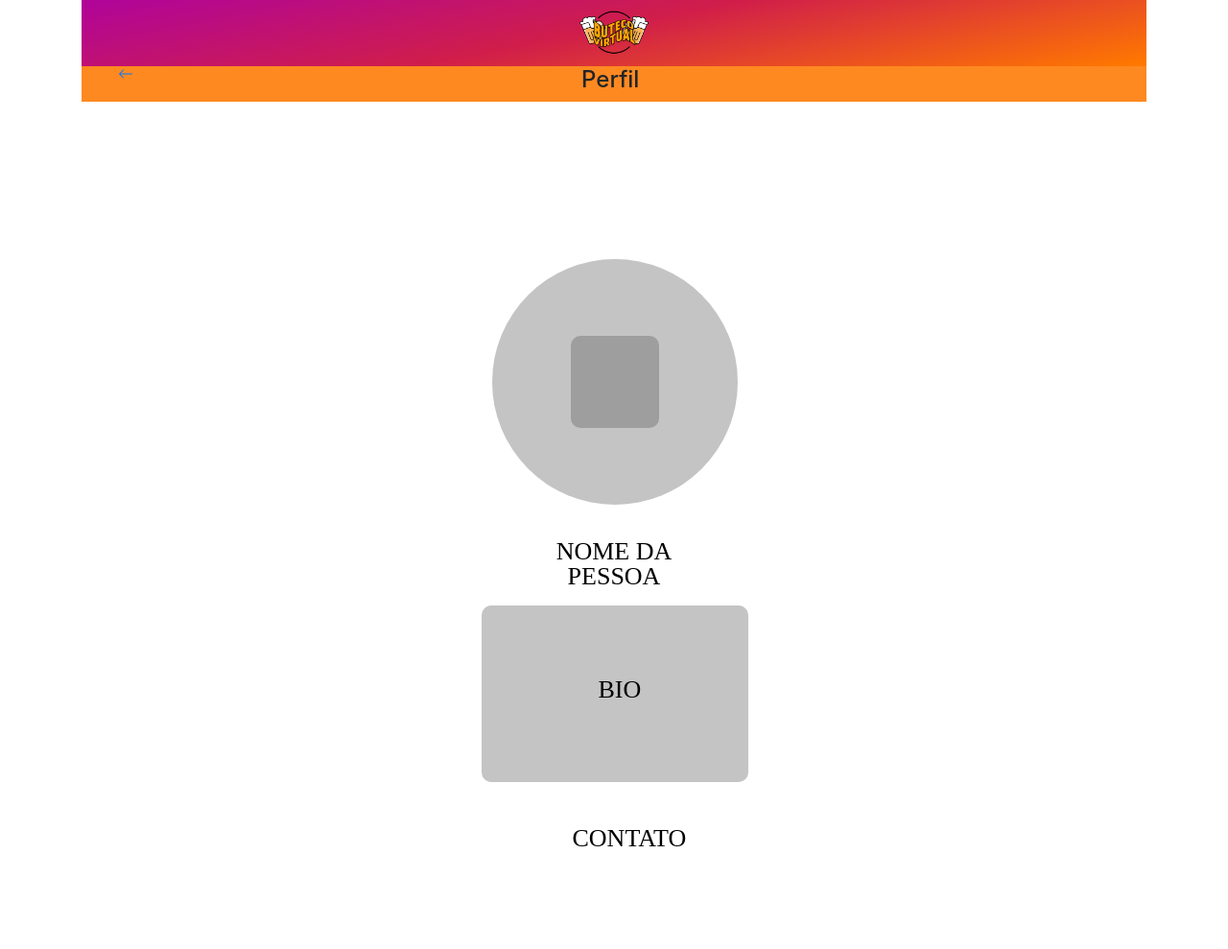
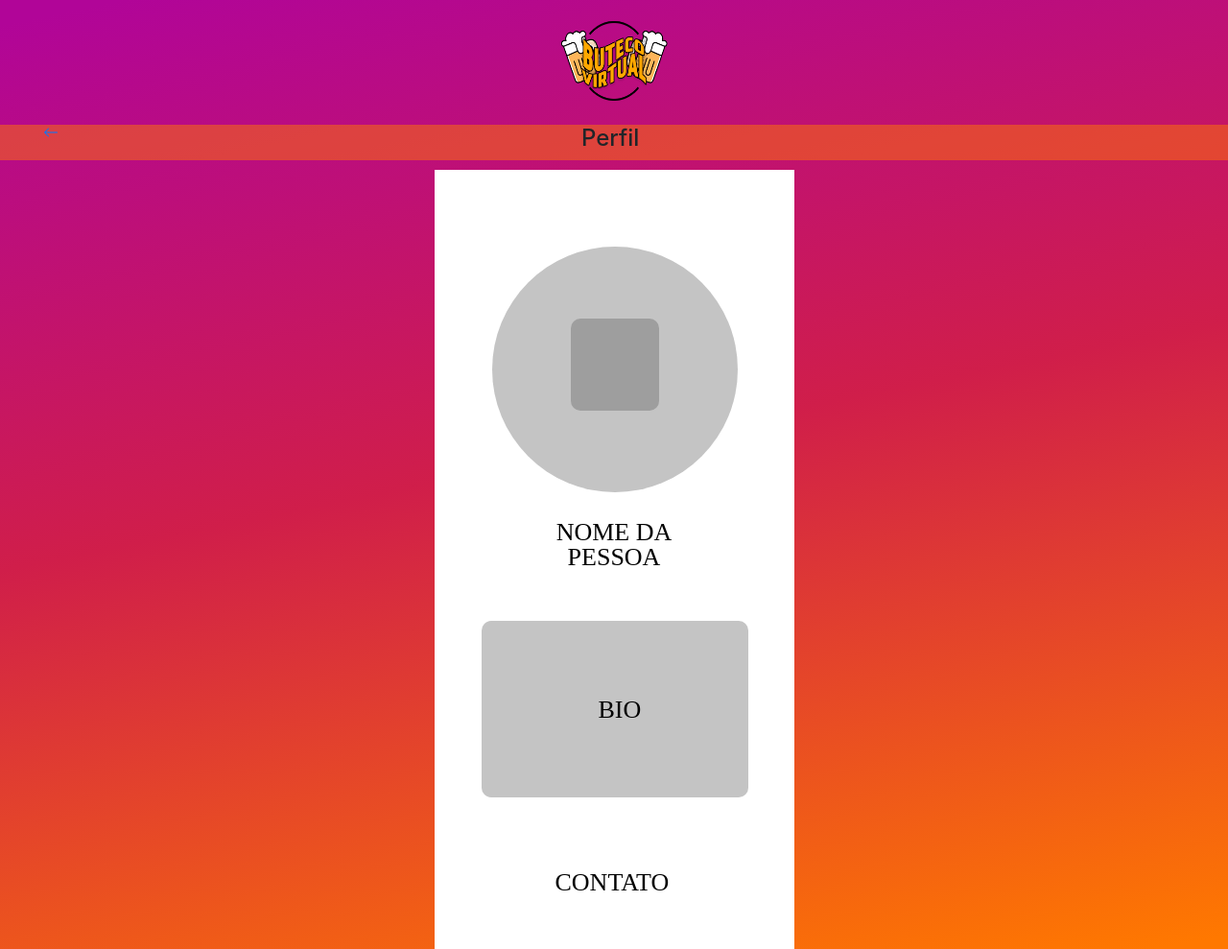
Before and after one commit to Buteco-trabalho/projetoQueroBar, a plain HTML site: page perfil2/perfil.html in a window 1280 px wide. Shown: the whole page at 96% size. Before the commit the page ends 918 px from the top, so only its background shows below. Drawn offline with nearby package versions, Linux system fonts and the light colour scheme; grey boxes are pictures that could not be loaded.

Commit message:
editei um css

```diff
--- a/Pagina Principal/style.css
+++ b/Pagina Principal/style.css
@@ -54,7 +54,7 @@ footer{
 }
 .footer svg{
     display: inline;
-    margin-left: 12%;
+    margin-left: 9%;
     margin-right: 2%;
     margin-top: 7px;
     text-align: center;
--- a/perfil2/perfil.css
+++ b/perfil2/perfil.css
@@ -1,15 +1,23 @@
+body{
+  background:linear-gradient(168.51deg, #B10598 2.1%, #D01E4A 47.66%, #FF7800 98.81%), #DF6C07;
+}
 .cabecalho{
-    background: linear-gradient(168.51deg, #B10598 2.1%, #D01E4A 47.66%, #FF7800 98.81%), #DF6C07;
     text-align: center;
 }
 
 .perfil2{
     text-align: center;
-    margin-right: 100px;
+    margin-right: 10%;
+}
+.barra_nav{
+  background-color: #ff77007e;
+  margin-bottom: 10px;
+
 }
 
-.barra_nav {
-    background-color: #FF8921;
+.cabecalho img{
+  width: 130px;
+  height: 130px;
 }
 
 .row{
@@ -45,7 +53,7 @@ body {
     background: rgba(196,196,196,1);
     opacity: 1;
     position: absolute;
-    top: 525px;
+    top: 470px;
     left: 49px;
     border-top-left-radius: 10px;
     border-top-right-radius: 10px;
@@ -59,7 +67,7 @@ body {
     background: rgba(196,196,196,1);
     opacity: 1;
     position: absolute;
-    top: 164px;
+    top: 80px;
     left: 60px;
     border-radius: 50%;
   }
@@ -72,7 +80,7 @@ body {
     background-size: cover;
     opacity: 1;
     position: absolute;
-    top: 244px;
+    top: 155px;
     left: 142px;
     border-top-left-radius: 10px;
     border-top-right-radius: 10px;
@@ -84,7 +92,7 @@ body {
     width: 163px;
     color: rgba(0,0,0,1);
     position: absolute;
-    top: 456px;
+    top: 365px;
     left: 106px;
     font-family: Voltaire;
     font-weight: Regular;
@@ -96,8 +104,8 @@ body {
     width: 88px;
     color: rgba(0,0,0,1);
     position: absolute;
-    top: 755px;
-    left: 144px;
+    top: 730px;
+    left: 126px;
     font-family: Voltaire;
     font-weight: Regular;
     font-size: 26px;
@@ -108,7 +116,7 @@ body {
     width: 33px;
     color: rgba(0,0,0,1);
     position: absolute;
-    top: 600px;
+    top: 550px;
     left: 171px;
     font-family: Voltaire;
     font-weight: Regular;
--- a/perfil2/perfil.html
+++ b/perfil2/perfil.html
@@ -10,10 +10,10 @@
 
 <body>
   <header>
-      <section class="container">
+      <section>
           <div class="row">
               <div class="col-12 cabecalho">
-                  <img width="84" height="69" src="img/LOGO BUTECO.png">
+                  <img class="logo" width="84" height="69" src="img/LOGO BUTECO.png">
               </div>
           </div>
           <a href="#"></a>
```
